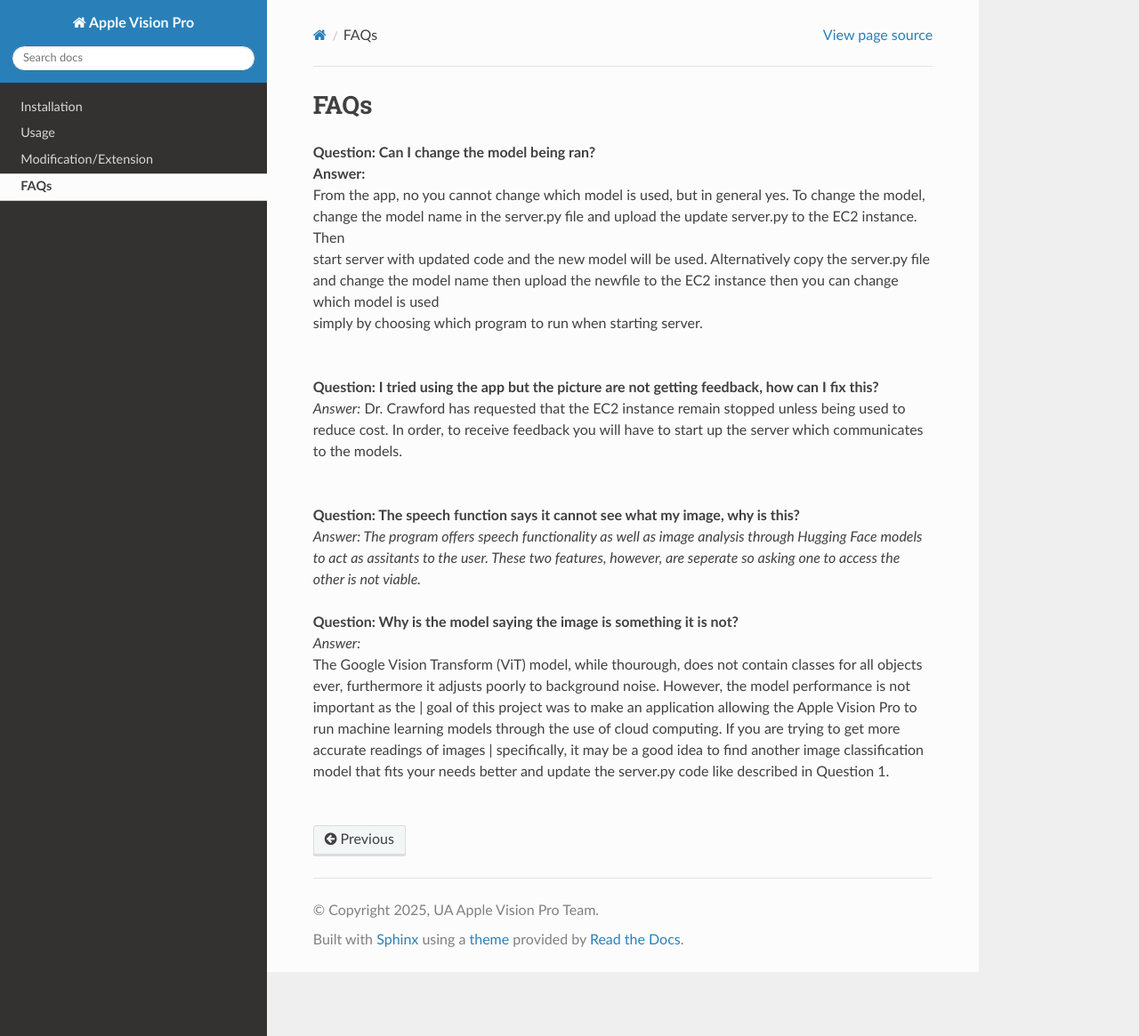
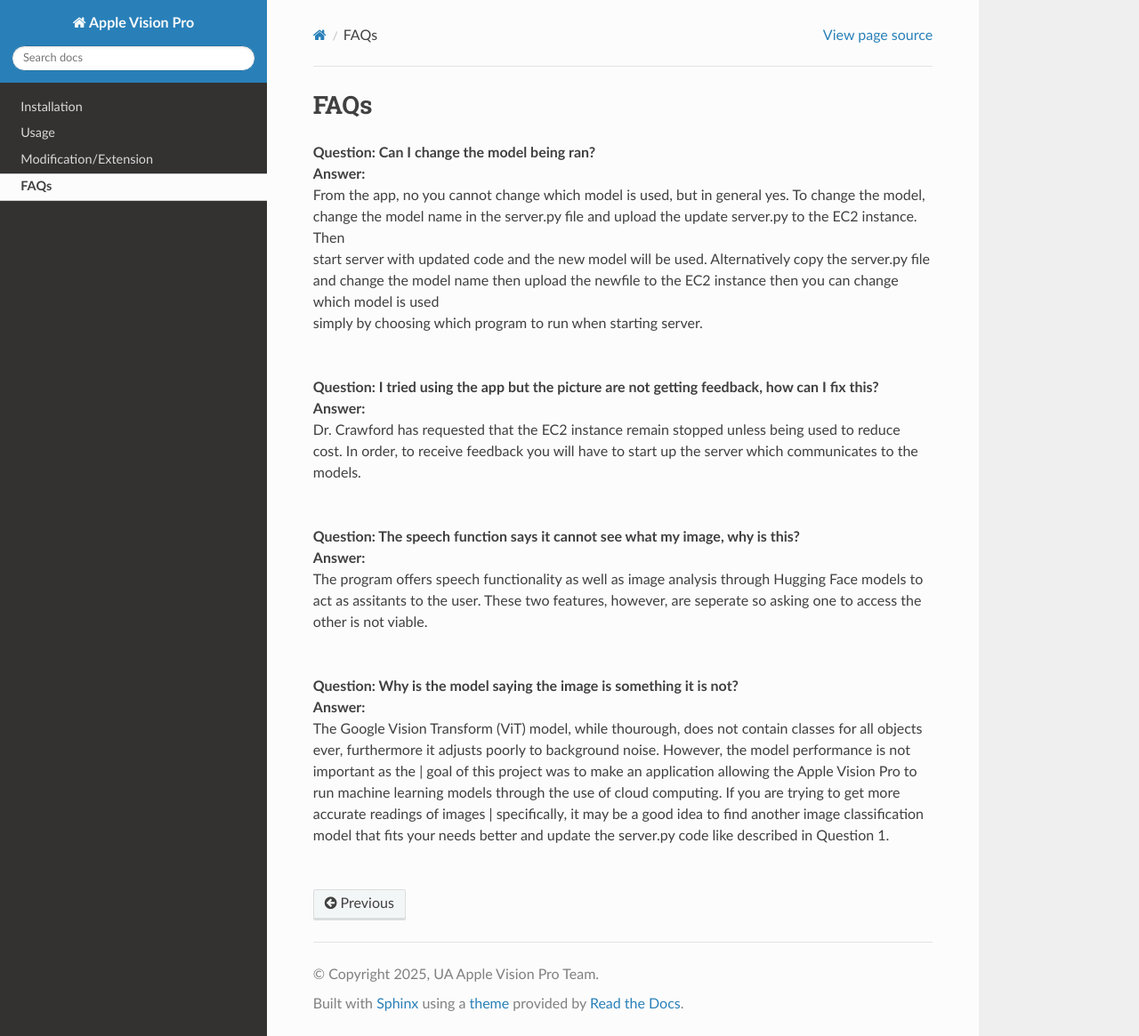
Before and after one commit to Apple-Vision-Pro-UA-CS495/apple-vision-pro-tutorial, a Sphinx documentation site: the page built from docs/source/faqs.rst, in a window 1280 px wide and 1165 px high. Shown: the whole window at 89% size. Built offline with Sphinx 7.4.7 and the Read the Docs theme 3.1.0, drawn with Linux system fonts in a browser that asks for light colours.

Commit message:
Update faqs.rst

```diff
--- a/docs/source/faqs.rst
+++ b/docs/source/faqs.rst
@@ -9,15 +9,17 @@
 |
 
 | **Question: I tried using the app but the picture are not getting feedback, how can I fix this?**
-| *Answer:* Dr. Crawford has requested that the EC2 instance remain stopped unless being used to reduce cost. In order, to receive feedback you will have to start up the server which communicates to the models.
+| **Answer:**
+| Dr. Crawford has requested that the EC2 instance remain stopped unless being used to reduce cost. In order, to receive feedback you will have to start up the server which communicates to the models.
 |
 
 | **Question: The speech function says it cannot see what my image, why is this?**
-| *Answer: The program offers speech functionality as well as image analysis through Hugging Face models to act as assitants to the user. These two features, however, are seperate so asking one to access the*
-| *other is not viable.*
-
+| **Answer:**
+| The program offers speech functionality as well as image analysis through Hugging Face models to act as assitants to the user. These two features, however, are seperate so asking one to access the
+| other is not viable.
+|
 
 | **Question: Why is the model saying the image is something it is not?**
-| *Answer:*
-| The Google Vision Transform (ViT) model, while thourough, does not contain classes for all objects ever, furthermore it adjusts poorly to background noise. However, the model performance is not important as the  | goal of this project was to make an application allowing the Apple Vision Pro to run machine learning models through the use of cloud computing. If you are trying to get more accurate readings of images           | specifically, it may be a good idea to find another image classification model that fits your needs better and update the server.py code like described in Question 1.
+| **Answer:**
+| The Google Vision Transform (ViT) model, while thourough, does not contain classes for all objects ever, furthermore it adjusts poorly to background noise. However, the model performance is not important as the | goal of this project was to make an application allowing the Apple Vision Pro to run machine learning models through the use of cloud computing. If you are trying to get more accurate readings of images         | specifically, it may be a good idea to find another image classification model that fits your needs better and update the server.py code like described in Question 1.
 |
```
